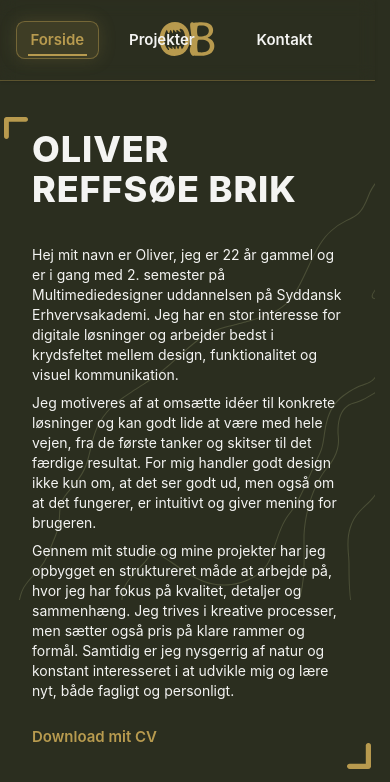
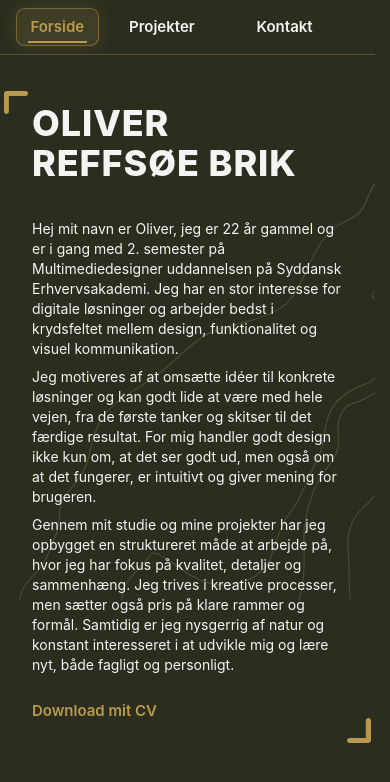
Before and after one commit to OliverBrik/portfolio, a Vue app: page / in a window 390 px wide. Shown: the top 782 px of the page. Built offline with nearby package versions, Linux system fonts and the light colour scheme.

Commit message:
[fix] removed logo in nav bar for mobile users

```diff
--- a/src/App.vue
+++ b/src/App.vue
@@ -8,12 +8,12 @@ import profileImg from '@/assets/imgs/logo ob.svg'
   <div class="min-h-screen w-full grid grid-rows-[auto_1fr_auto] text-white custom-bg">
     <header class="w-full shadow z-50 bg-moss text-white">
       <div class="wrapper w-full px-4 grid grid-cols-12 gap-0">
-        <nav class="col-span-12 md:col-start-2 md:col-span-10 grid grid-cols-3 items-center py-2 gap-10">
+        <nav class="col-span-12 md:col-start-2 md:col-span-10 grid grid-cols-2 md:grid-cols-3 items-center py-2 gap-10">
           <div class="flex justify-start gap-4">
             <RouterLink to="/" class="nav-link hover:text-gold font-semibold">Forside</RouterLink>
             <RouterLink to="/myprojects" class="nav-link hover:text-gold font-semibold">Projekter</RouterLink>
           </div>
-          <div class="flex justify-center">
+          <div class="hidden md:flex justify-center">
             <img :src="profileImg" alt="Profile" class="w-20 h-auto max-h-16 pb-4" />
           </div>
           <div class="flex justify-end pr-8">
--- a/src/views/MyProjectsView.vue
+++ b/src/views/MyProjectsView.vue
@@ -28,12 +28,7 @@ import { projects } from '@/data/projects'
             >
               <img :src="project.image" :alt="project.title" class="w-full h-full object-cover" />
             </a>
-            <img
-              v-else
-              :src="project.image"
-              :alt="project.title"
-              :class="['w-full h-full', project.id === 5 ? 'object-contain bg-black/10' : 'object-cover']"
-            />
+            <img v-else :src="project.image" :alt="project.title" class="w-full h-full object-cover" />
           </div>
 
           <div class="p-5">
```
